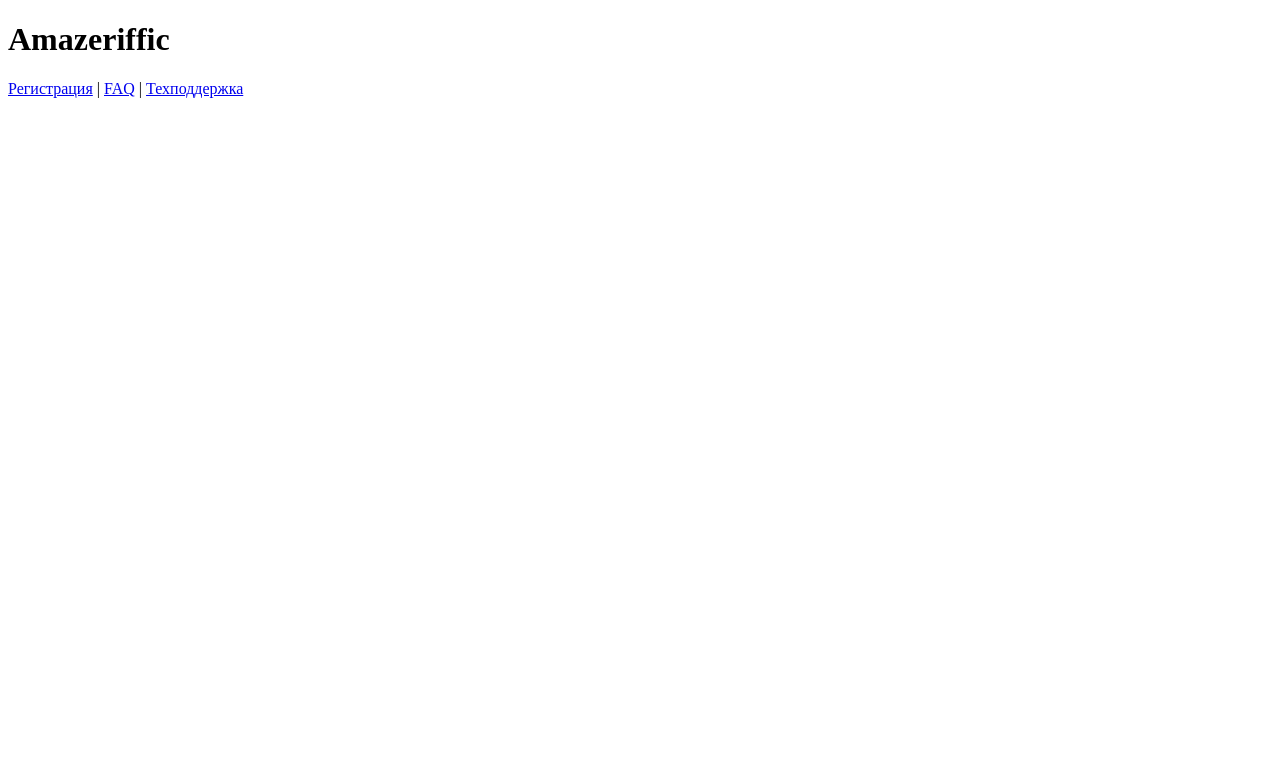
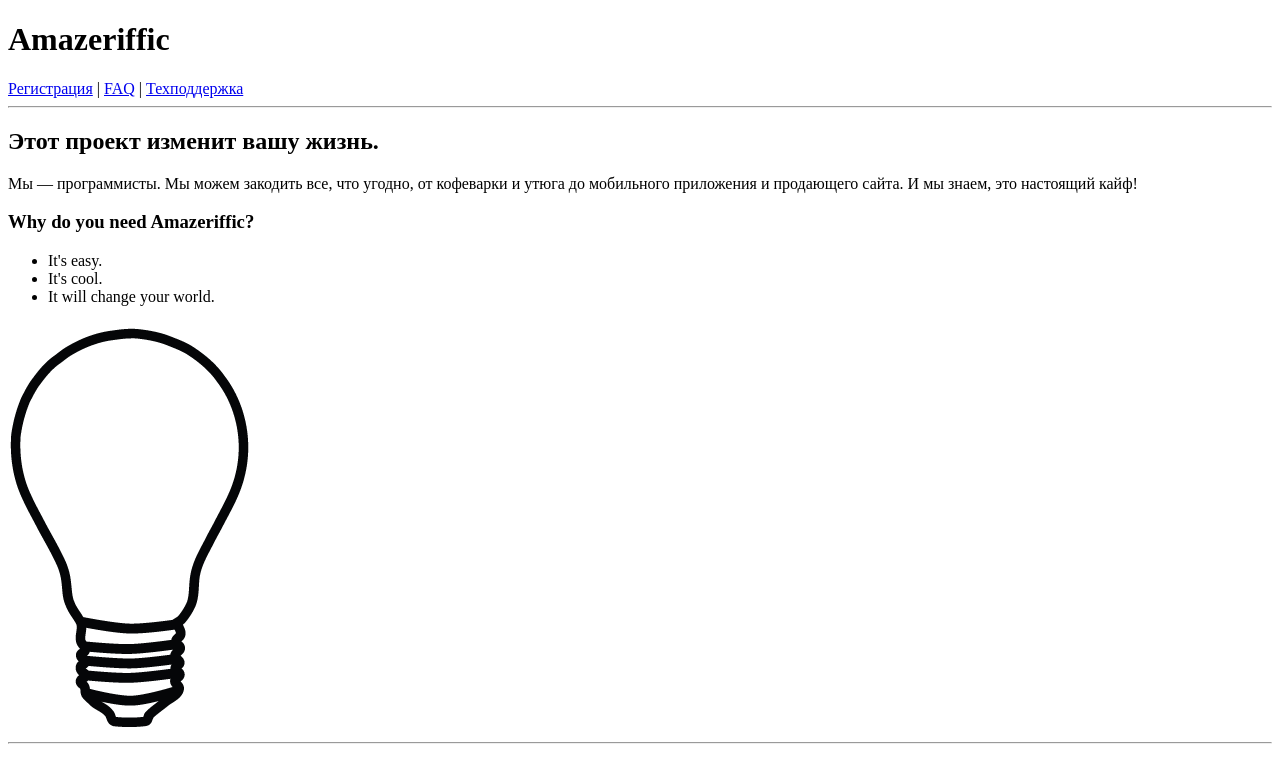
Before and after one commit to Krepish/amazeriffic, a plain HTML site: page index.html in a window 1280 px wide. Drawn offline with Linux system fonts and the light colour scheme.

Commit message:
Changes in main part, add images

```diff
--- a/index.html
+++ b/index.html
@@ -2,6 +2,9 @@
 <html>
 	<head>
 		<title>Amazing and teriffic project</title>
+	<style type="text/css">
+
+	</style>
 	</head>
 	<body>
 		<header>
@@ -12,8 +15,21 @@
 				<a href="#">Техподдержка</a>
 			</nav>
 		</header>
+		<hr>
 		<main>
+			<h2>Этот проект изменит вашу жизнь.</h2>
+			<p>Мы — программисты. Мы можем закодить все, что угодно, от 				кофеварки и утюга до мобильного приложения и продающего сайта.
+				И мы знаем, это настоящий кайф!
+			</p>
+			<h3>Why do you need Amazeriffic?</h3>
+			<ul>
+				<li>It's easy.</li>
+				<li>It's cool.</li>
+				<li>It will change your world.</li>
+			</ul>
+			<img src="lightbulb.png" alt="lightbulb">
 		</main>
+		<hr>
 		<footer>
 		</footer>
 	</body>
```
Also changed, not shown: chinese-christian-painting.jpg (added), lightbulb.png (added).
